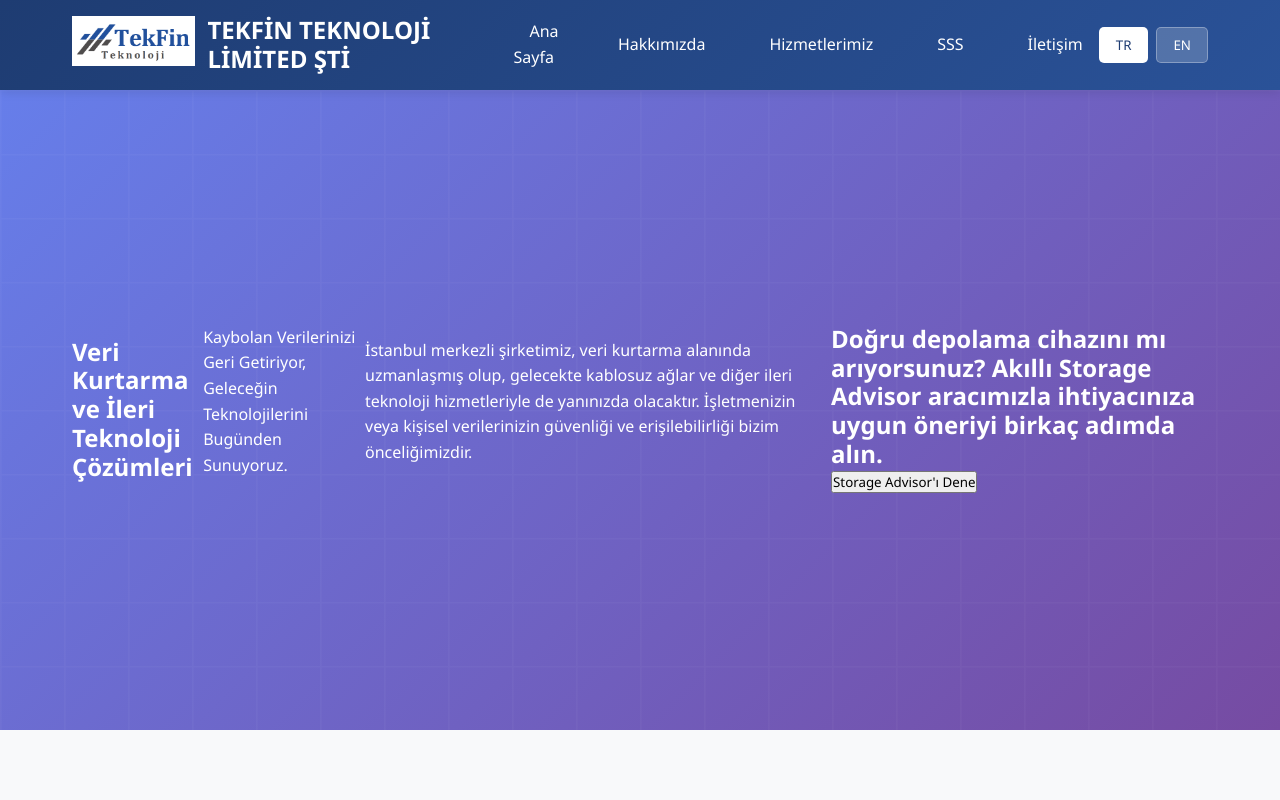
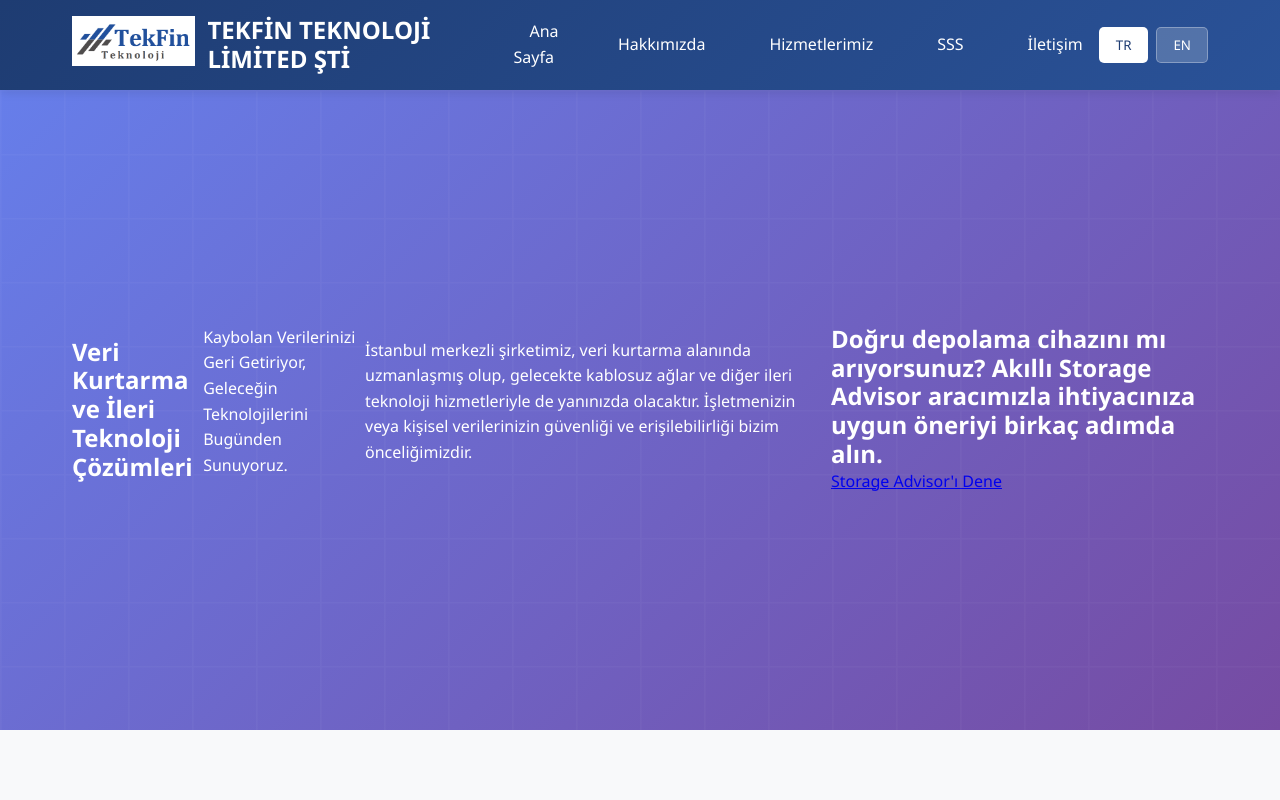
Before and after one commit to SalehKar/tekfin-website, a React (Create React App) app: page / in a window 1280 px wide. Shown: the top 800 px of the page. Built offline with nearby package versions, Linux system fonts and the light colour scheme.

Commit message:
Update HomePage.js

```diff
--- a/src/components/HomePage.js
+++ b/src/components/HomePage.js
@@ -1,10 +1,7 @@
 import React from 'react';
-import { useNavigate } from 'react-router-dom';
 import './HomePage.css';
 
 const HomePage = ({ language }) => {
-  const navigate = useNavigate();
-
   const content = {
     tr: {
       mainTitle: "Veri Kurtarma ve İleri Teknoloji Çözümleri",
@@ -90,12 +87,12 @@ const HomePage = ({ language }) => {
                 <h2 className="text-lg font-semibold text-white/90 mb-2 leading-snug sm:text-xl">{t.landingDescription}</h2>
               </div>
               <div className="text-center sm:w-1/3">
-                <button
-                  onClick={() => navigate('/storage-advisor')}
+                <a
+                  href="/storage-advisor"
                   className="inline-block px-6 py-3 bg-gradient-to-r from-blue-500 to-purple-600 hover:from-blue-600 hover:to-purple-700 text-white font-semibold rounded-full shadow-lg hover:shadow-2xl transition-all duration-300"
                 >
                   {t.landingBtn}
-                </button>
+                </a>
               </div>
             </div>
           </div>
```
